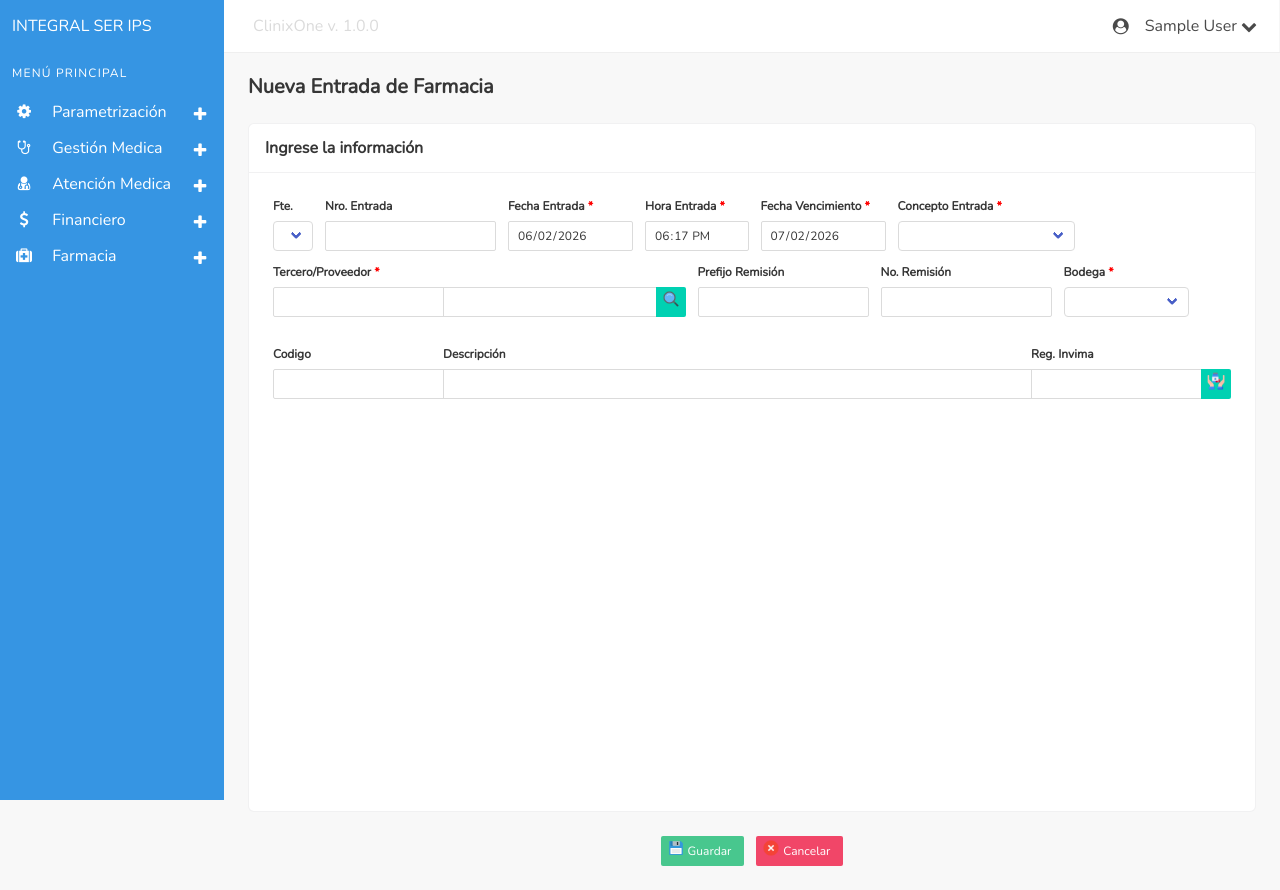
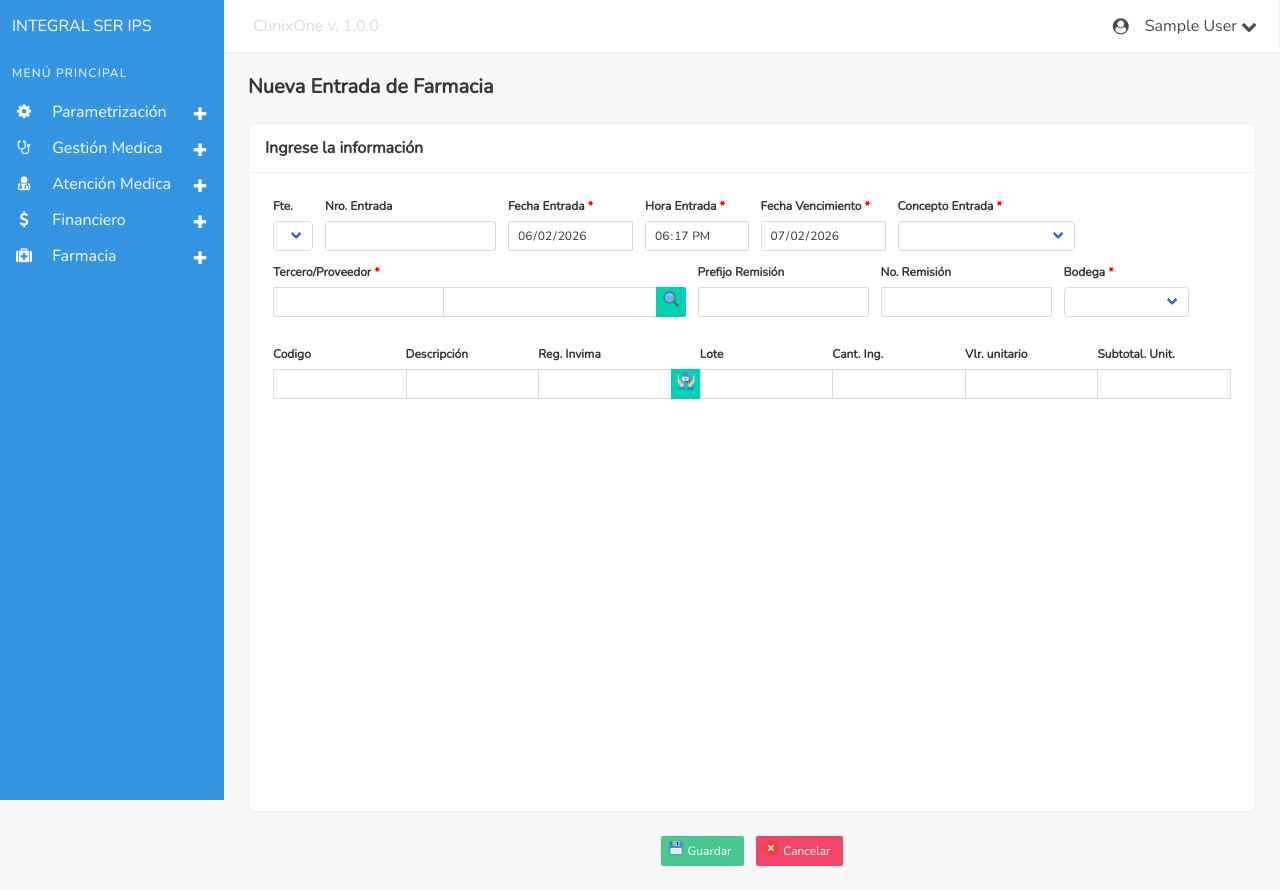
Before and after one commit to devjoit1-creator/ClinixOne_1.0.0, a Flask app: page /add_entrada in a window 1280 px wide. Run offline with Flask 3, Linux system fonts and the light colour scheme; the visitor is signed in with stand-in values (Sample User, id 1); tables that the repository leaves empty or names only in its code hold one stand-in row (values such as "Sample post"); lists and menus that the app fills with data are empty; some libraries are stand-ins or nearby versions.

Commit message:
Avance Ventana Nueva entrada farmacia

```diff
--- a/app/static/js/entradas_farmacia/add_entrada.js
+++ b/app/static/js/entradas_farmacia/add_entrada.js
@@ -8,6 +8,8 @@ const $cod_referencia = document.getElementById("cod_referencia");
 const $nom_referencia = document.getElementById("nom_referencia");
 const $registro_invima = document.getElementById("registro_invima");
 const $tablaBusquedaMedicamentosEntradaFarm = document.getElementById("tablaBusquedaMedicamentosEntradaFarm");
+const $cantidad = document.getElementById("cantidad");
+const $vlr_unitario = document.getElementById("vlr_unitario");
 const $btn_cancelar = document.getElementById("btn_cancelar");
 const $fecha_vencimiento = document.getElementById("fecha_vencimiento");
 
--- a/app/templates/temp_entradas_farmacia/add_entrada.html
+++ b/app/templates/temp_entradas_farmacia/add_entrada.html
@@ -127,6 +127,22 @@
                                         <span class="icon is-small"><i aria-hidden="true"><img src="{{ url_for('static', filename='img/icons/medicamentos.png')}}" alt="icon"></i></span>
                                     </a>
                                 </p>
+                                <p class="control">
+                                    <label for="lote" class="label is-small">Lote</label>
+                                    <input type="text" name="lote" id="lote" class="input is-small">
+                                </p>
+                                <p class="control">
+                                    <label for="cantidad" class="label is-small">Cant. Ing.</label>
+                                    <input type="number" name="cantidad" id="cantidad" class="input is-small" min="1">
+                                </p>
+                                <p class="control">
+                                    <label for="vlr_unitario" class="label is-small">Vlr. unitario</label>
+                                    <input type="number" name="vlr_unitario" id="vlr_unitario" class="input is-small">
+                                </p>
+                                <p class="control">
+                                    <label for="vlr_subtotal" class="label is-small">Subtotal. Unit.</label>
+                                    <input type="number" name="vlr_subtotal" id="vlr_subtotal" class="input is-small">
+                                </p>
                             </div>
                         </div>
                     </div>
```
